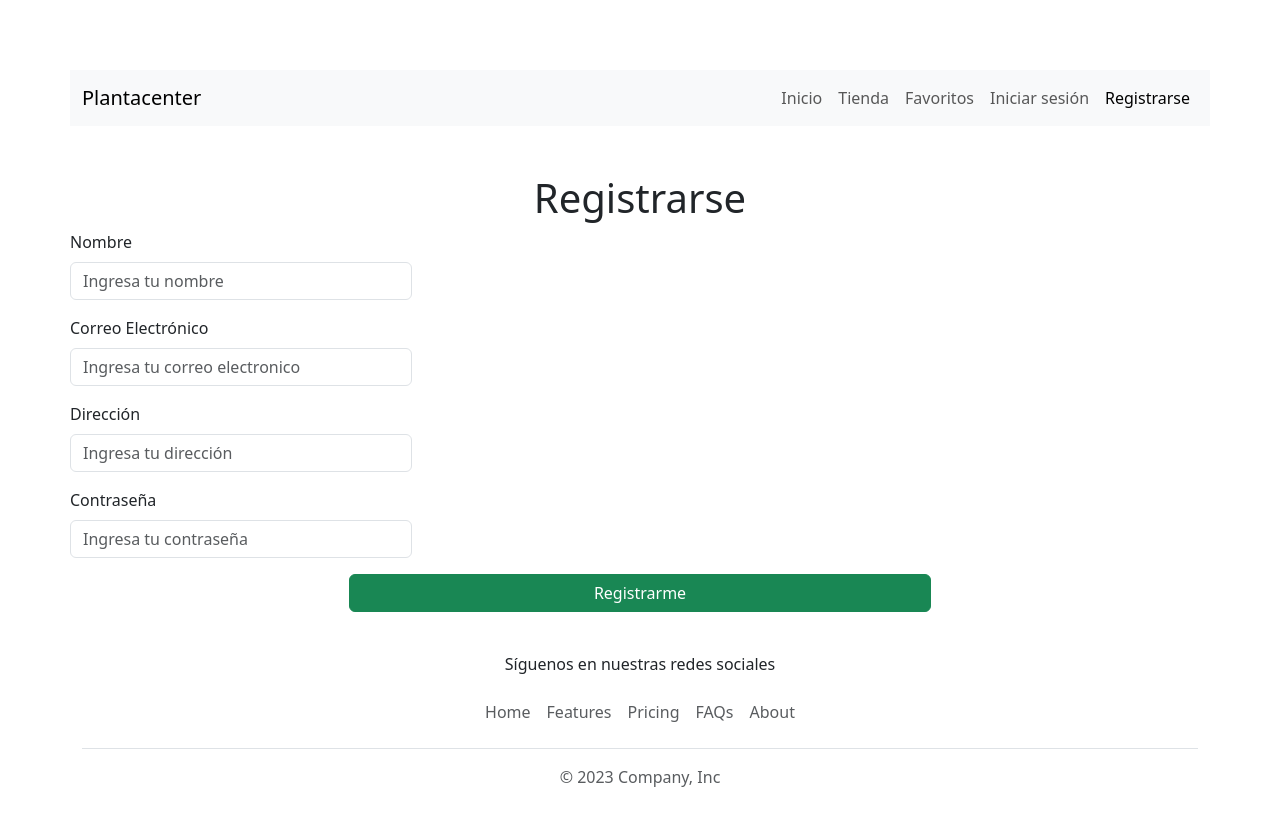
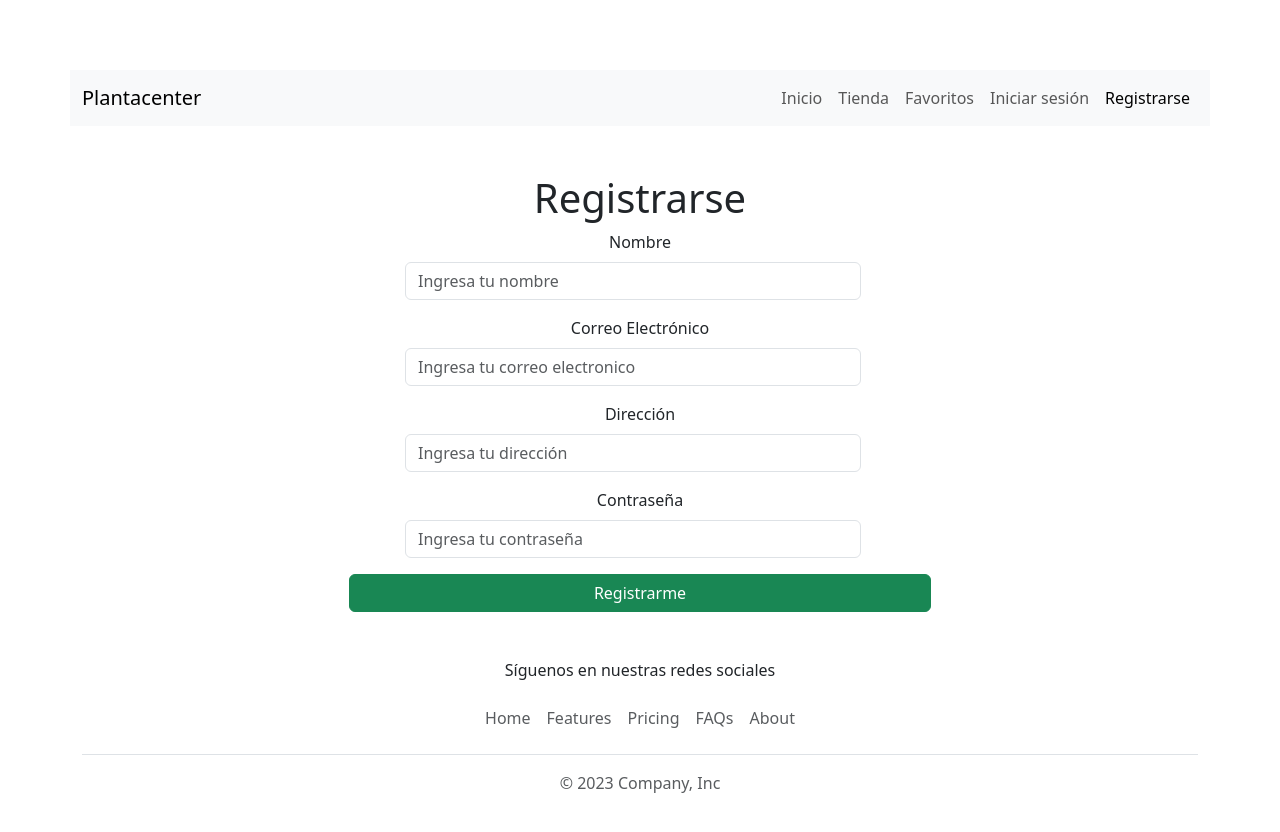
Before and after one commit to hernandw/proyecto-plantas, a React (Vite) app: page /register in a window 1280 px wide. Shown: the top 832 px of the page. Built offline with nearby package versions, Linux system fonts and the light colour scheme.

Commit message:
:sparkles: centrado de formularios

```diff
--- /dev/null
+++ b/src/App.css
@@ -0,0 +1,4 @@
+
+form-control{
+    align-content:center
+}
--- a/src/index.css
+++ b/src/index.css
@@ -4,9 +4,19 @@ body {
 }
 
 input {
-    max-width: 30%;
+    max-width: 40%;
+    margin-left: 335px;
+
 }
 
 h1 {
     text-align:center
 }
+
+form{
+    margin:30px auto;
+}
+
+button {
+    max-width: 30%
+}
--- a/src/pages/Login.jsx
+++ b/src/pages/Login.jsx
@@ -26,7 +26,7 @@ const Login = () => {
           </p>
         ) : null}
 
-        <div className="mb-3 ms-5  me-5 col-xs-4">
+        <div className="mb-3 ms-5  me-5 col-xs-4 text-center">
           <label className="form-label">Correo electronico</label>
           <input
             type="email"
@@ -38,7 +38,7 @@ const Login = () => {
           />
         </div>
 
-        <div className="mb-3 ms-5  me-5 col-xs-4">
+        <div className="mb-3 ms-5  me-5 col-xs-4 text-center">
           <label className="form-label">Contraseña</label>
           <input
             type="password"
--- a/src/pages/Register.jsx
+++ b/src/pages/Register.jsx
@@ -1,60 +1,96 @@
 import React, { useState } from "react";
 
 const Register = () => {
+  const [nombre, setNombre] = useState("");
+  const [correo, setCorreo] = useState("");
+  const [direccion, setDireccion] = useState("");
+  const [contraseña, setContraseña] = useState("");
 
-  const [nombre, setNombre] = useState("")
-  const [correo, setCorreo] = useState("")
-  const [direccion, setDireccion] = useState("")
-  const [contraseña, setContraseña] = useState("")
-
-  const [error, setError] = useState(false)
+  const [error, setError] = useState(false);
 
   const handleSubmit = (e) => {
     e.preventDefault();
 
-    if (nombre === '' || correo === '' || direccion === '' || contraseña === '') {
-      setError(true)
+    if (
+      nombre === "" ||
+      correo === "" ||
+      direccion === "" ||
+      contraseña === ""
+    ) {
+      setError(true);
       return;
     }
-  }
+  };
 
   return (
     <div>
-      <h1 className='text-center mt-5'>Registrarse</h1>
+      <h1 className="text-center mt-5">Registrarse</h1>
 
-      <form className="formulario row d-flex justify-content-center" onSubmit={handleSubmit}>
+      <form
+        className="formulario row d-flex justify-content-center"
+        onSubmit={handleSubmit}
+      >
+        {error ? (
+          <p className="alert alert-danger text-center ms-5">
+            Todos los datos son obligatorios
+          </p>
+        ) : null}
 
-        {error ? <p className='alert alert-danger text-center ms-5'>Todos los datos son obligatorios</p> : null}
-
-
-        <div className="mb-3 ms-5  me-5 col-xs-4">
-          <label className="form-label">Nombre</label>
-          <input type="name" className="form-control" id="name" placeholder="Ingresa tu nombre" value={nombre} onChange={(e) => setNombre(e.target.value)} />
+        <div className="mb-3 ms-5  me-5 col-xs-4 text-center">
+          <label className="form-label ">Nombre</label>
+          <input
+            type="name"
+            className="form-control"
+            id="name"
+            placeholder="Ingresa tu nombre"
+            value={nombre}
+            onChange={(e) => setNombre(e.target.value)}
+          />
         </div>
 
-        <div className="mb-3 ms-5  me-5 col-xs-4">
+        <div className="mb-3 ms-5  me-5 col-xs-4 text-center">
           <label className="form-label">Correo Electrónico</label>
-          <input type="email" className="form-control" id="email" placeholder="Ingresa tu correo electronico" value={correo} onChange={(e) => setCorreo(e.target.value)} />
+          <input
+            type="email"
+            className="form-control"
+            id="email"
+            placeholder="Ingresa tu correo electronico"
+            value={correo}
+            onChange={(e) => setCorreo(e.target.value)}
+          />
         </div>
 
-        <div className="mb-3 ms-5  me-5 col-xs-4">
+        <div className="mb-3 ms-5  me-5 col-xs-4 text-center">
           <label className="form-label">Dirección</label>
-          <input type="adress" className="form-control" id="adress" placeholder="Ingresa tu dirección" value={direccion} onChange={(e) => setDireccion(e.target.value)} />
+          <input
+            type="adress"
+            className="form-control"
+            id="adress"
+            placeholder="Ingresa tu dirección"
+            value={direccion}
+            onChange={(e) => setDireccion(e.target.value)}
+          />
         </div>
 
-        <div className="mb-3 ms-5  me-5 col-xs-4">
+        <div className="mb-3 ms-5  me-5 col-xs-4 text-center">
           <label className="form-label">Contraseña</label>
-          <input type="password" className="form-control" id="password" placeholder="Ingresa tu contraseña" value={contraseña} onChange={(e) => setContraseña(e.target.value)} />
+          <input
+            type="password"
+            className="form-control"
+            id="password"
+            placeholder="Ingresa tu contraseña"
+            value={contraseña}
+            onChange={(e) => setContraseña(e.target.value)}
+          />
         </div>
 
-        <button type="submit" className="btn btn-success d-grid gap-2 col-6 mx-auto">Registrarme</button>
-
-
+        <button
+          type="submit"
+          className="btn btn-success d-grid gap-2 col-6 mx-auto"
+        >
+          Registrarme
+        </button>
       </form>
-
-
-
-
     </div>
   );
 };
```
